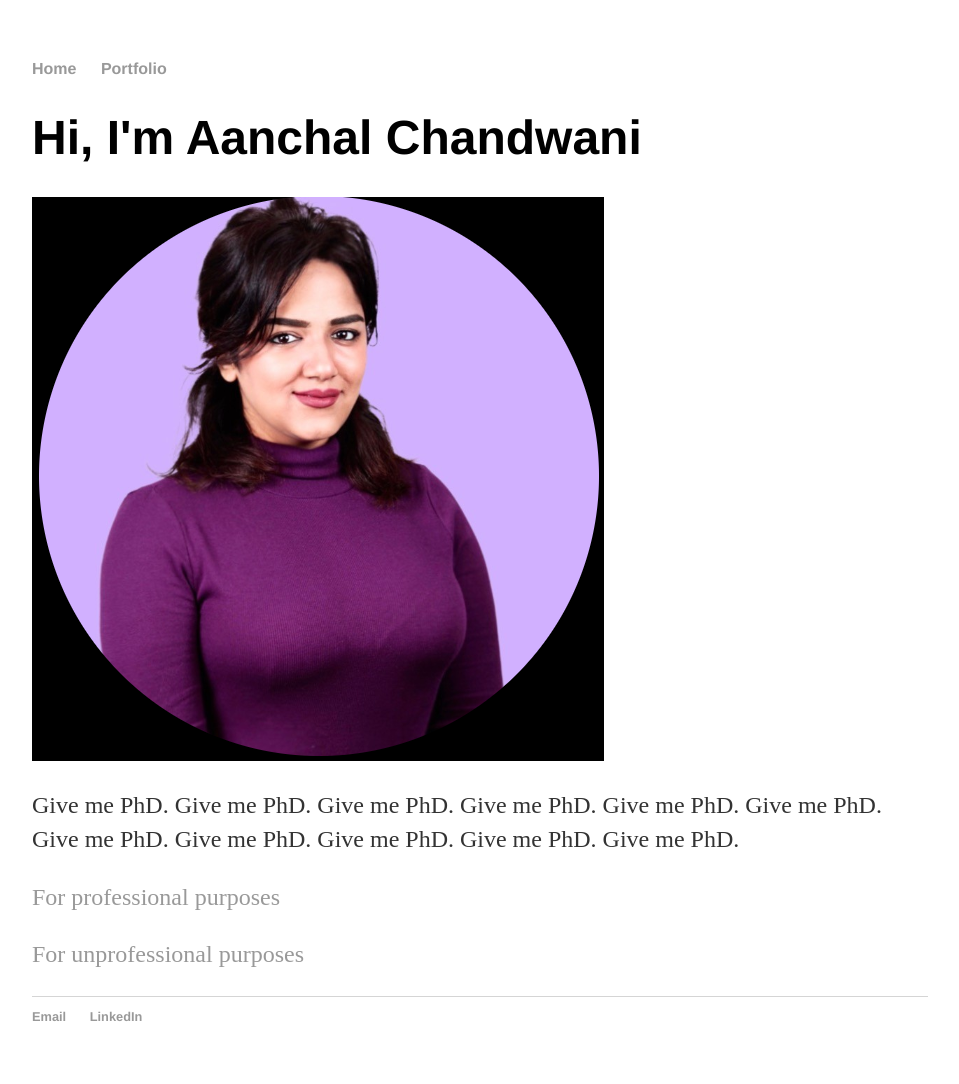
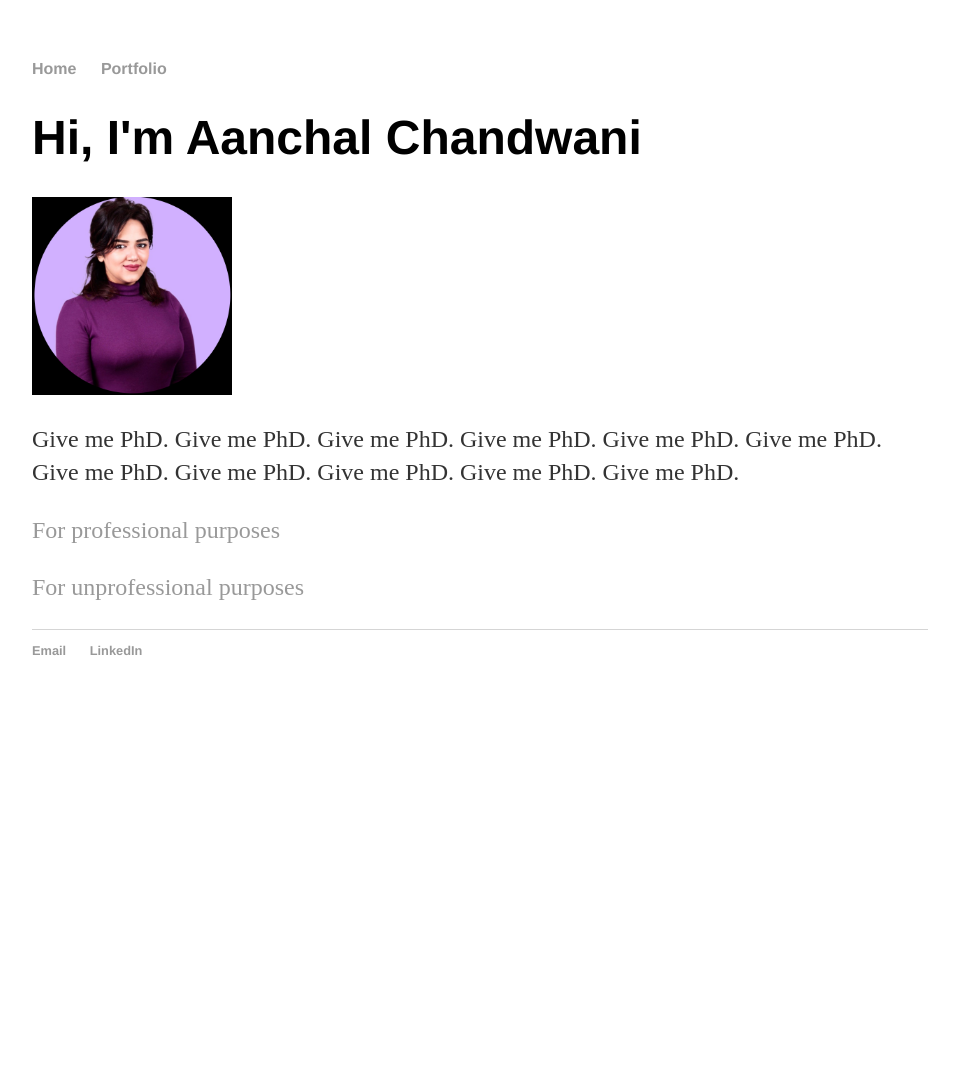
Before and after one commit to shamin1998/shamin1998.github.io, a Jekyll site: the page built from index.html, in a window 1280 px wide. Shown: the whole page, without its empty margins (160-1119 px from the left). Built offline with Jekyll 4.4.1, drawn with Linux system fonts in a browser that asks for light colours; after the commit the page ends 900 px from its top, so only the background shows below that.

Commit message:
shrink img

```diff
--- a/index.html
+++ b/index.html
@@ -4,7 +4,7 @@ title: About Shamin Aggarwal
 ---
 <div class="blurb">
 	<h1>Hi, I'm Aanchal Chandwani</h1>
-  <img src="images/aanchal.png" alt="Goddess">
+  <img src="images/aanchal.png" alt="Goddess" width="200">
 	<p>Give me PhD. Give me PhD. Give me PhD. Give me PhD. Give me PhD. Give me PhD. Give me PhD. Give me PhD. Give me PhD. Give me PhD. Give me PhD. </p>
   <p><a href="/cv">For professional purposes</a></p>
   <p><a href="https://www.instagram.com/aaaaanchallllll/">For unprofessional purposes</a></p>
```
